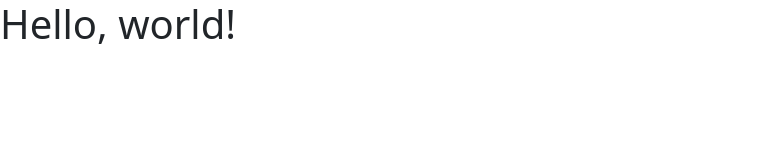
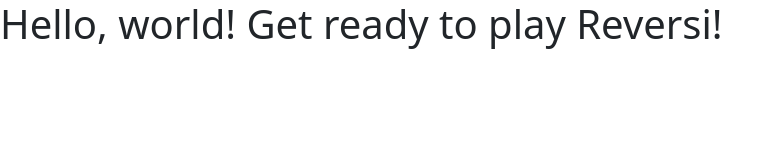
Before and after one commit to nmcleish/othello, a website: page public/index.html in a window 1280 px wide. Shown: the whole page, without its empty margins (0-780 px from the left). Drawn offline with nearby package versions, Linux system fonts and the light colour scheme.

Commit message:
Updating index page header

```diff
--- a/public/index.html
+++ b/public/index.html
@@ -11,7 +11,7 @@
     <title>Hello, world!</title>
   </head>
   <body>
-    <h1>Hello, world!</h1>
+    <h1>Hello, world! Get ready to play Reversi!</h1>
 
     <!-- Optional JavaScript; choose one of the two! -->
 
```
